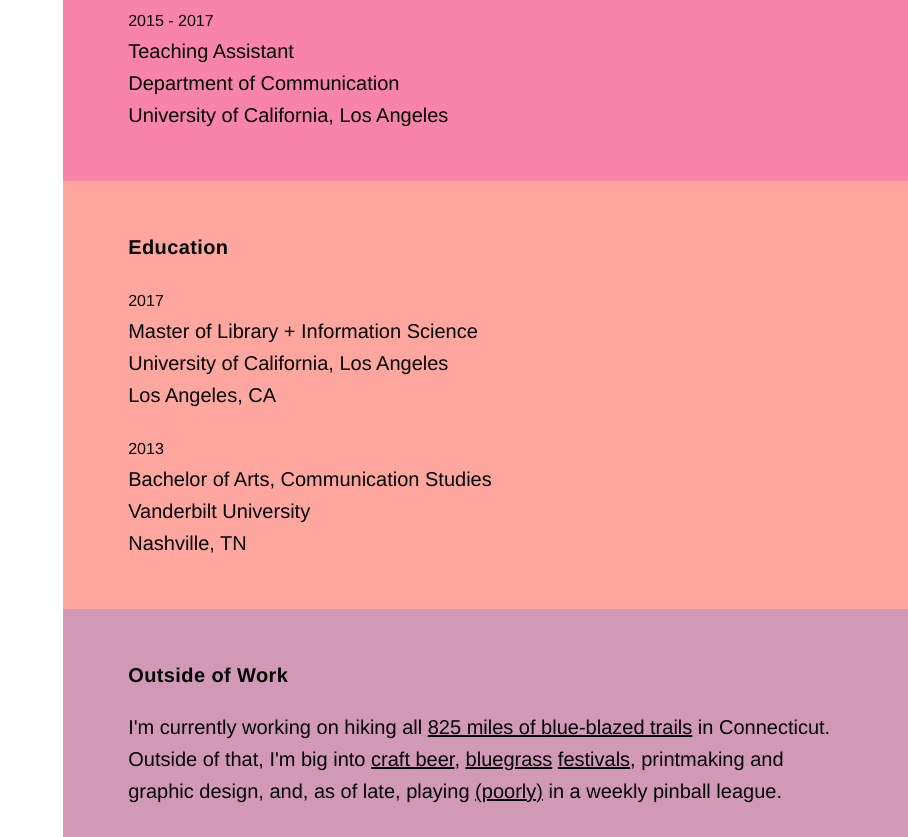
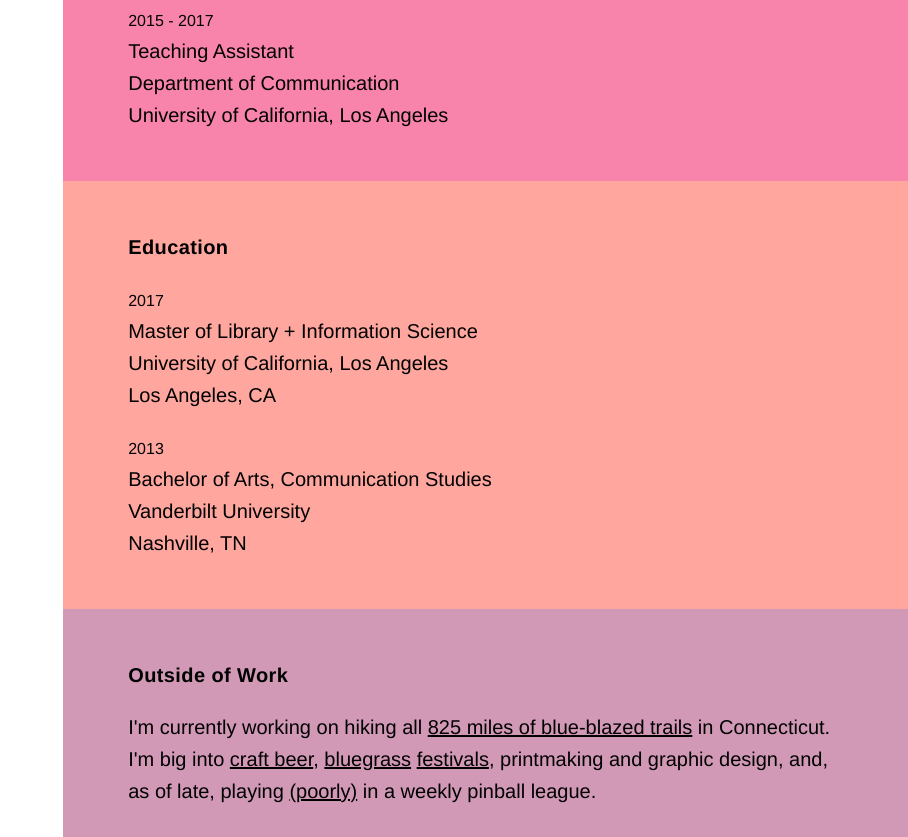
Before and after one commit to caitlinmeyer/color-block, a plain HTML site: page index.html in a window 1280 px wide. Shown: the part 687-1524 px from the top of the page, without its empty margins (372-1280 px from the left). Drawn offline with Linux system fonts and the light colour scheme; a script that the page names is missing; a web font is replaced by a local one.

Commit message:
Update index.html

```diff
--- a/index.html
+++ b/index.html
@@ -186,7 +186,7 @@
         <div class="row">
             <div class="col-md-12">
                 <div class="section-title"><h2>Outside of Work</h2></div>
-             <p>I'm currently working on hiking all <a href="https://www.ctwoodlands.org/blue-blazed-hiking-trails">825 miles of blue-blazed trails</a> in Connecticut. Outside of that, I'm big into <a href="https://drive.google.com/open?id=1HfRg6F2EaqD8rMgdYwJWRZ6fwvU&usp=sharing">craft beer</a>, <a href="http://delfest.com">bluegrass</a> <a href="https://winterwondergrass.com">festivals</a>, printmaking and graphic design, and, as of late, playing <a href="http://crap.league.papa.org/playerInfo/113">(poorly)</a> in a weekly pinball league.
+             <p>I'm currently working on hiking all <a href="https://www.ctwoodlands.org/blue-blazed-hiking-trails">825 miles of blue-blazed trails</a> in Connecticut. I'm big into <a href="https://drive.google.com/open?id=1HfRg6F2EaqD8rMgdYwJWRZ6fwvU&usp=sharing">craft beer</a>, <a href="http://delfest.com">bluegrass</a> <a href="https://winterwondergrass.com">festivals</a>, printmaking and graphic design, and, as of late, playing <a href="http://crap.league.papa.org/playerInfo/113">(poorly)</a> in a weekly pinball league.
             </div>
         </div>
         <!--.row-->
```
